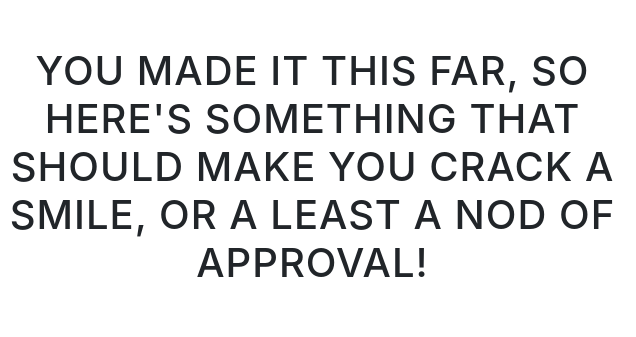
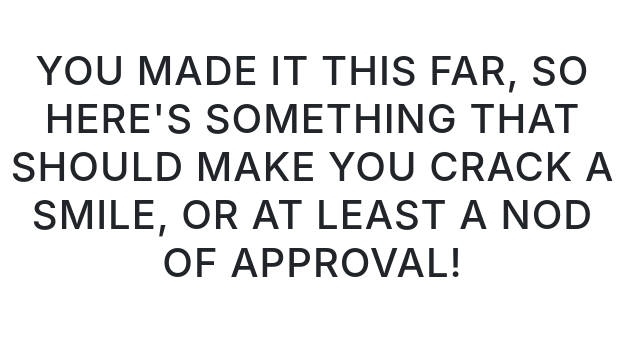
Before and after one commit to kevCurnow/oldPortfolio, a website with bundled scripts: page index.html in a window 1280 px wide. Shown: the part 2630-2967 px from the top of the page, 0-636 px from the left. Built offline with nearby package versions, Linux system fonts and the light colour scheme.

Commit message:
fixed typo

```diff
--- a/index.html
+++ b/index.html
@@ -233,7 +233,7 @@
     <div class="humor-section">
       <div class="row">
       <div class="col-lg-6">
-        <h1 style="text-align: center">You made it this far, so here's something that should make you crack a smile, or a least a nod of approval!</h1>
+        <h1 style="text-align: center">You made it this far, so here's something that should make you crack a smile, or at least a nod of approval!</h1>
       </div>
       <div class="col-lg-4" style="background-image: url(https://i.imgur.com/sWn44cT.jpg);
         background-color: transparent;
```
